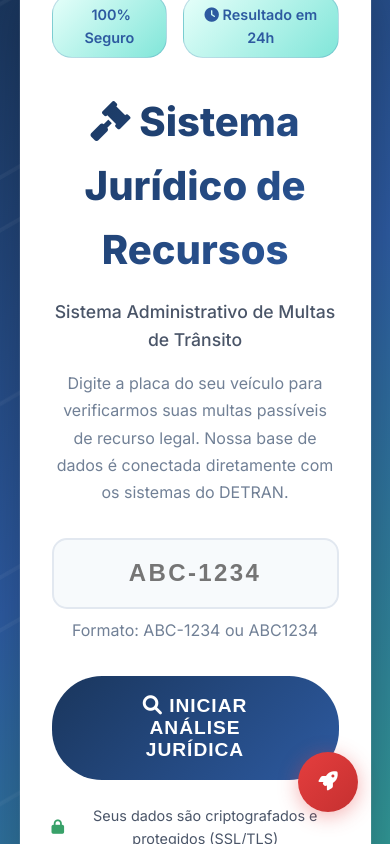
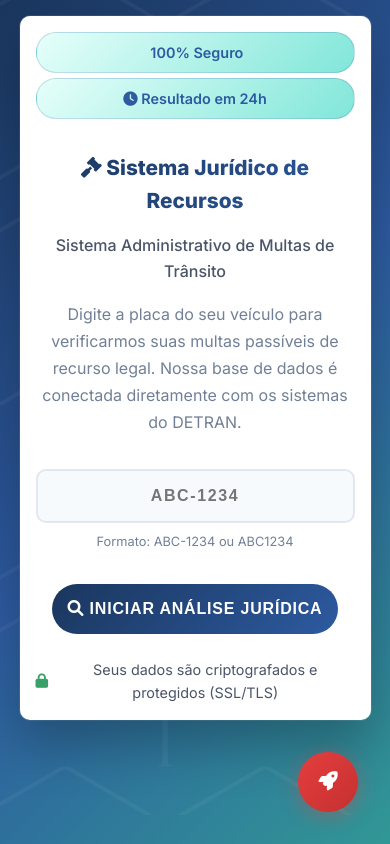
Before and after one commit to Bryan46722/anula-facil, a plain HTML site: page index.html in a window 390 px wide. Drawn offline with Linux system fonts and the light colour scheme.

Commit message:
ajuste responsivo consulta mobile

```diff
--- a/index.html
+++ b/index.html
@@ -1599,68 +1599,41 @@
         }
 
         /* Responsive Design */
-        @media (max-width: 768px) {
-            .hero h1 {
-                font-size: 2.5rem;
-            }
-
-            .hero-subtitle {
-                font-size: 1.1rem;
-            }
-
-            .consultation-container {
-                padding: 2rem;
-            }
-
-            .analysis-title {
-                font-size: 2rem;
-            }
-
-            .process-timeline::before {
-                left: 30px;
-            }
-
-            .process-number {
-                left: 30px;
-                transform: translateY(-50%);
-            }
-
-            .process-step:nth-child(even) .process-content,
-            .process-step:nth-child(odd) .process-content {
-                margin-left: 70px;
-                margin-right: 0;
-                text-align: left;
-            }
-
-            .process-step:nth-child(even) .process-content::before,
-            .process-step:nth-child(odd) .process-content::before {
-                left: -10px;
-                right: auto;
-            }
-
-            .process-icon {
-                left: -5px !important;
-                right: auto !important;
-            }
-
-            .mobile-menu-toggle {
-                display: block;
-            }
-
-            .nav-menu {
-                display: none;
-            }
-
-            .hero-cta-container {
-                flex-direction: column;
-                align-items: center;
-            }
-
-            .hero-cta {
-                width: 100%;
-                max-width: 300px;
-            }
-        }
+       @media (max-width: 480px) {
+  .consultation-container {
+    padding: 1rem !important;
+    max-width: 99vw !important;
+    border-radius: 10px !important;
+  }
+  .consultation-container h1 {
+    font-size: 1.3rem !important;
+  }
+  .consultation-subtitle {
+    font-size: 1rem !important;
+  }
+  .plate-input {
+    font-size: 1rem !important;
+    padding: 1rem 0.7rem !important;
+    border-radius: 10px !important;
+  }
+  .analyze-btn {
+    font-size: 1rem !important;
+    padding: 1rem 1rem !important;
+  }
+  .plate-help-text {
+    font-size: 0.80rem !important;
+  }
+  .badge-container {
+    gap: 0.3rem !important;
+    flex-direction: column !important;
+  }
+  .consultation-screen {
+    align-items: flex-start !important;
+    padding-top: 1rem !important;
+    height: 100vh !important;
+  }
+}
+
 
         /* Loading overlay */
         .loading-overlay {
```
